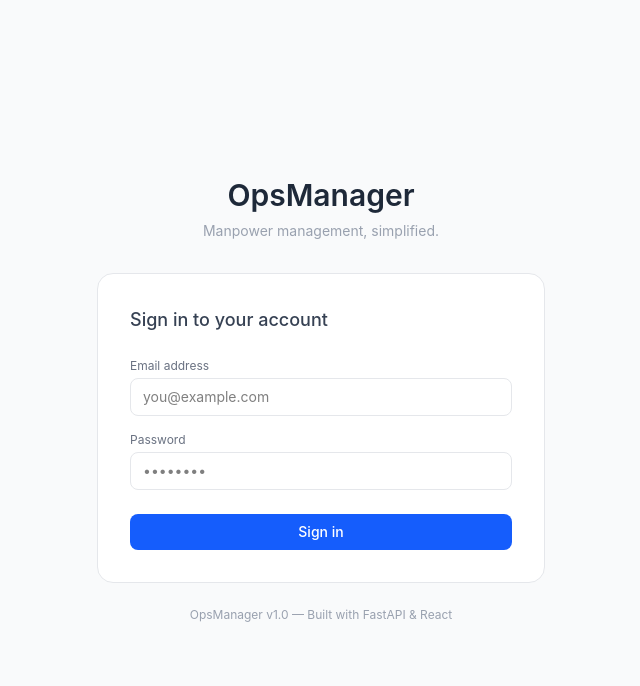
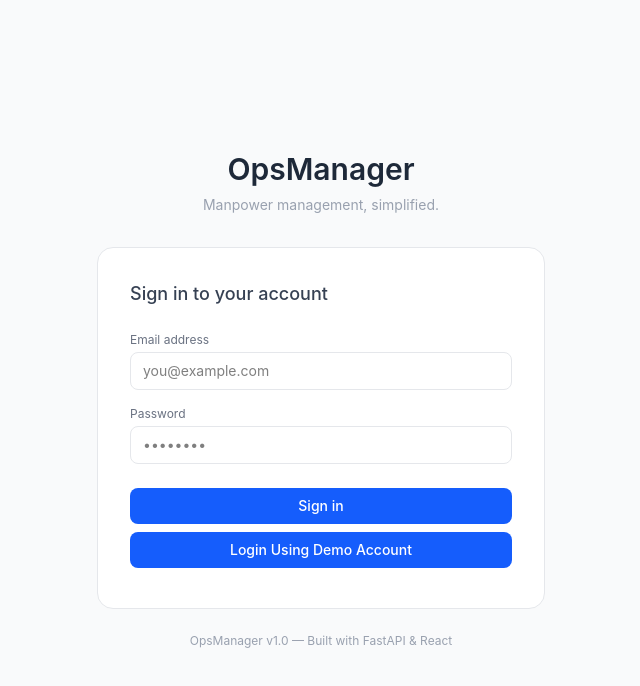
Before and after one commit to VD400/manpower-management-app-frontend, a React (Vite) app: page /login in a window 1280 px wide. Shown: the top 686 px of the page, without its empty margins (319-959 px from the left). Built offline with nearby package versions, Linux system fonts and the light colour scheme.

Commit message:
Added agent frontend

```diff
--- a/src/App.jsx
+++ b/src/App.jsx
@@ -10,6 +10,7 @@
 import Login from './pages/login'
 import './App.css';
 import Attendance from './pages/attendance';
+import AiAssistant from './pages/aiAssistant';
 
 function App() {
   const [isSidebarOpen, setIsSidebarOpen] = useState(true);
@@ -38,6 +39,7 @@
             <Route path="/shifts" element={<Shifts/>}/>
             <Route path="/attendance" element={<Attendance/>}/>
             <Route path="/incidents" element={<Incidents/>}/>
+            <Route path="/aiAssistant" element={<AiAssistant/>}/>
           </Routes>
         </main>
       </div>
--- a/src/components/sidebar.jsx
+++ b/src/components/sidebar.jsx
@@ -8,6 +8,7 @@
   LuClock,  // Shifts
   LuClipboardCheck, // Attendance
   LuTriangleAlert,  // Incidents
+  LuTrainFront,
 } from "react-icons/lu";
 
 const Sidebar = ({isOpen}) => {
@@ -41,6 +42,10 @@
         <span className="icon"><LuTriangleAlert/></span>
           Incidents
         </NavLink>
+        <NavLink to="/aiAssistant" className={({isActive}) => isActive ? "menu-item active" : "menu-item"}>
+        <span className="icon"><LuTrainFront/></span>
+          AI Assistant
+        </NavLink>
       </nav>
       <div className="sidebar-footer">
         <p>v1.0.0</p>
--- a/src/pages/login.jsx
+++ b/src/pages/login.jsx
@@ -8,11 +8,11 @@
   const [error, setError] = useState('');
   const navigate = useNavigate();
 
-  const handleLogin = async (e) => {
+  const handleLogin = async (e, demoEmail, demoPassword) => {
     e.preventDefault();
     const formData = new FormData();
-    formData.append('username', email);
-    formData.append('password', password);
+    formData.append('username', demoEmail || email);
+    formData.append('password', demoPassword || password);
     try{
       const response = await fetch(`${import.meta.env.VITE_API_URL}/token`, {
         method: 'POST', body: formData
@@ -79,6 +79,9 @@
               className="w-full bg-blue-600 text-white py-2 rounded-lg text-sm font-medium hover:bg-blue-700 transition-colors">
               Sign in
             </button>
+            <button type="button" onClick={(e) => handleLogin(e,'demoUser@gmail.com', '1234')} className="w-full bg-blue-600 text-white py-2 rounded-lg my-2 text-sm font-medium hover:bg-blue-700 transition-colors">
+              Login Using Demo Account
+            </button>
           </form>
         </div>
 
```
Also changed, not shown: 1 other file (tests, documents, lock files or other folders).
